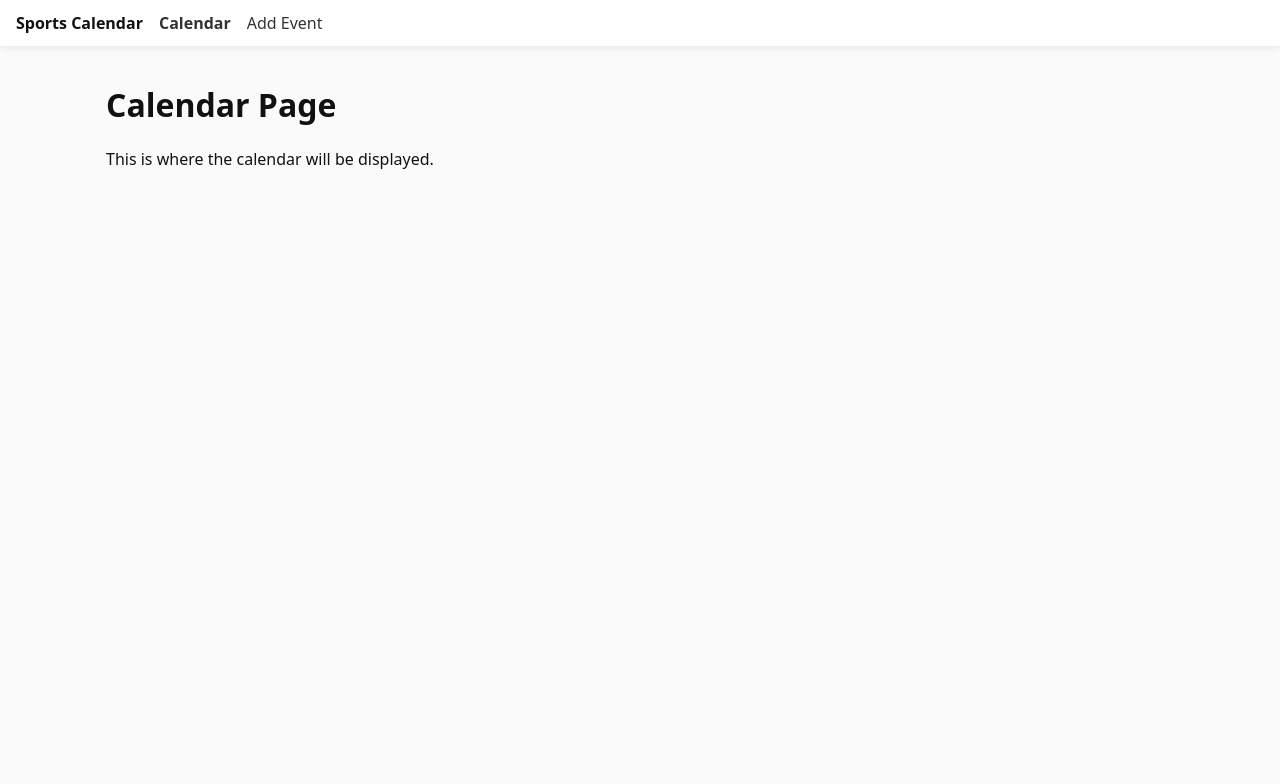
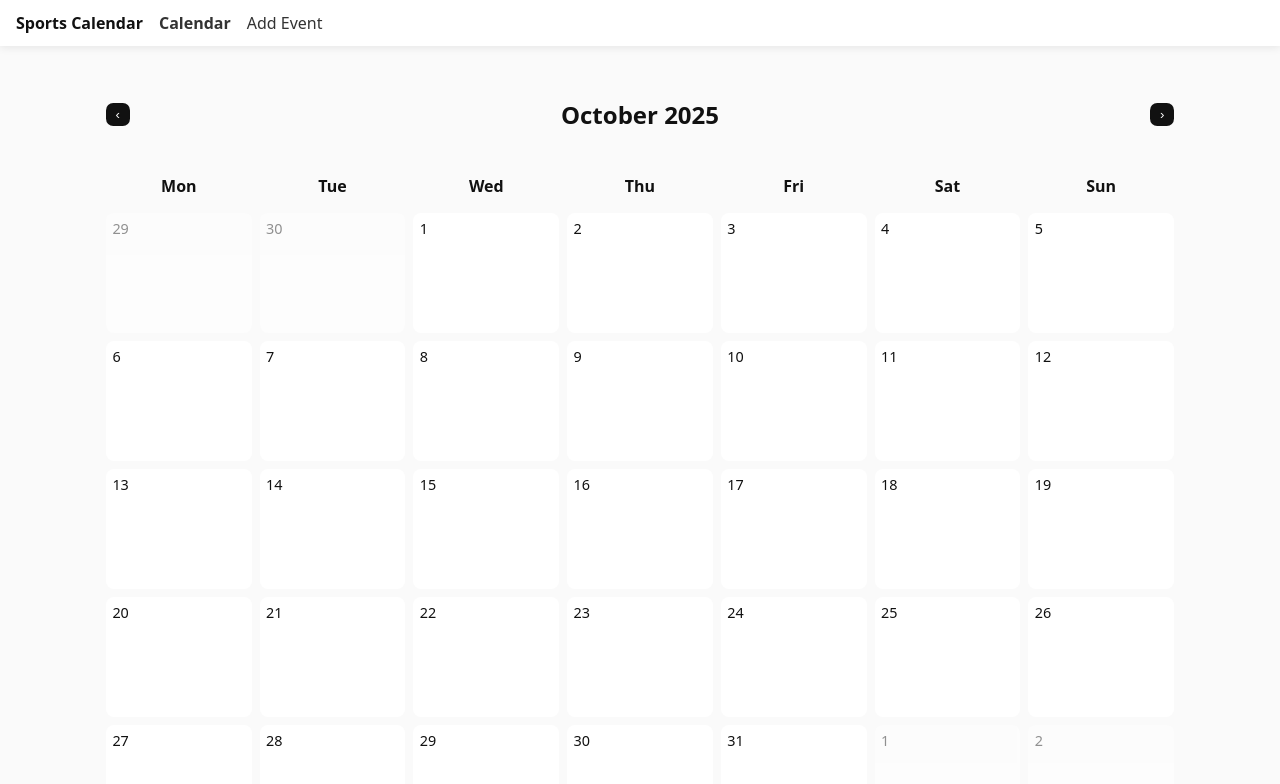
Before and after one commit to xmarlis/sportradar-coding-exercise, a React (Vite) app: page / in a window 1280 px wide. Shown: the top 784 px of the page. Built offline with nearby package versions, Linux system fonts and the light colour scheme.

Commit message:
refactor: split events context to fix Fast Refresh warning

```diff
--- a/src/App.jsx
+++ b/src/App.jsx
@@ -1,13 +1,17 @@
+// Application shell that wraps pages with EventsProvider and renders Navbar + routed content.
 import { Outlet } from "react-router-dom";
 import Navbar from "./components/Navbar.jsx";
+import EventsProvider from "./hooks/eventsProvider.jsx";
 
 export default function App() {
   return (
+    <EventsProvider>
       <div className="app">
         <Navbar />
         <main className="container">
           <Outlet />
         </main>
       </div>
+    </EventsProvider>
   );
 }
--- /dev/null
+++ b/src/hooks/eventsContext.jsx
@@ -0,0 +1,4 @@
+// React context used to share events state and helpers across the app.
+import { createContext } from "react";
+
+export const EventsCtx = createContext(null);
--- /dev/null
+++ b/src/hooks/eventsProvider.jsx
@@ -0,0 +1,46 @@
+// Provider that loads/normalizes seeded events, manages event state, and exposes helpers.
+import { useMemo, useState } from "react";
+import { EventsCtx } from "./eventsContext.jsx";
+import seed from "../data/seed.json";
+
+function normalize(data) {
+  return (data || []).map((d, i) => ({
+    id: String(i + 1),
+    date: d.dateVenue,
+    time: (d.timeVenueUTC || "00:00:00").slice(0, 5),
+    sport: (d.sport || "unknown").toLowerCase(),
+    homeTeam: d.homeTeam?.name ?? "",
+    awayTeam: d.awayTeam?.name ?? "",
+    title:
+      d.homeTeam?.name || d.awayTeam?.name
+        ? `${d.homeTeam?.name || "TBA"} vs ${d.awayTeam?.name || ""}`.trim()
+        : d.originCompetitionName,
+    stage: d.stage?.name || null,
+    status: d.status,
+    result: d.result,
+  }));
+}
+
+export default function EventsProvider({ children }) {
+  const [events, setEvents] = useState(() => normalize(seed.data));
+
+  const addEvent = (e) =>
+    setEvents((prev) => [...prev, { id: String(Date.now()), ...e }]);
+
+  const getEventById = (id) => events.find((e) => e.id === id);
+
+  const eventsByDate = useMemo(() => {
+    const map = new Map();
+    for (const e of events) {
+      if (!map.has(e.date)) map.set(e.date, []);
+      map.get(e.date).push(e);
+    }
+    return map;
+  }, [events]);
+
+  return (
+    <EventsCtx.Provider value={{ events, addEvent, getEventById, eventsByDate }}>
+      {children}
+    </EventsCtx.Provider>
+  );
+}
--- /dev/null
+++ b/src/hooks/useEvents.jsx
@@ -0,0 +1,9 @@
+// Hook to access the Events context; throws if used outside the provider.
+import { useContext } from "react";
+import { EventsCtx } from "./eventsContext.jsx";
+
+export default function useEvents() {
+  const ctx = useContext(EventsCtx);
+  if (!ctx) throw new Error("useEvents must be used within <EventsProvider>");
+  return ctx;
+}
--- a/src/pages/CalendarPage.jsx
+++ b/src/pages/CalendarPage.jsx
@@ -1,8 +1,22 @@
+//Page component that displays the calendar header and grid for the selected month.
+
+import { useState } from "react";
+import { format, addMonths } from "date-fns";
+import CalendarGrid from "../components/CalendarGrid.jsx";
+import useEvents from "../hooks/useEvents.jsx";
+
 export default function CalendarPage() {
+  const [current, setCurrent] = useState(new Date());
+  const { eventsByDate } = useEvents();
+
   return (
-    <div>
-      <h1>Calendar Page</h1>
-      <p>This is where the calendar will be displayed.</p>
-    </div>
+    <section>
+      <header className="cal-header">
+        <button onClick={() => setCurrent(d => addMonths(d, -1))} aria-label="Previous month">‹</button>
+        <h2>{format(current, "MMMM yyyy")}</h2>
+        <button onClick={() => setCurrent(d => addMonths(d, 1))} aria-label="Next month">›</button>
+      </header>
+      <CalendarGrid currentDate={current} eventsByDate={eventsByDate} />
+    </section>
   );
 }
```
Also changed, not shown: src/hooks/useEvents.js (deleted, +0 -51 lines). Lines whose indentation alone changed are shown as unchanged.
